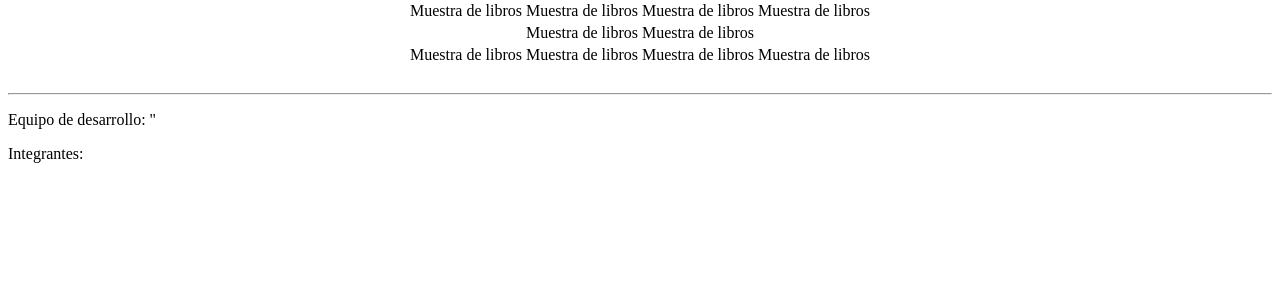
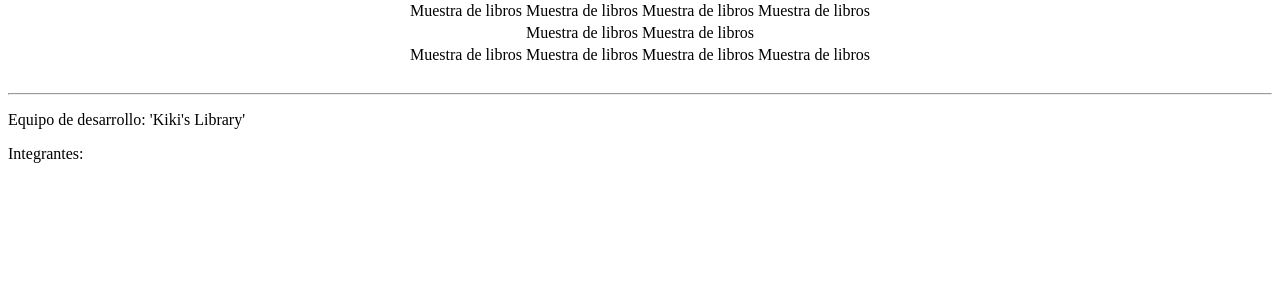
Before and after one commit to DiegoHhrt/LibraryProyect, a PHP site: page / in a window 1280 px wide. Shown: the part 210-512 px from the top of the page. Run offline with PHP 8.4, Linux system fonts and the light colour scheme; the visitor is signed in with stand-in values (Sample User, id 1).

Commit message:
Style: nombre de equipo en página principal

```diff
--- a/dynamics/Index.php
+++ b/dynamics/Index.php
@@ -116,7 +116,7 @@ elseif($sessionIn||(isset($_SESSION["init"])))
                     </table>
                     <br>
                     <hr>
-                    <p>Equipo de desarrollo: ''</p>
+                    <p>Equipo de desarrollo: 'Kiki's Library'</p>
                     <p>Integrantes: </p>
                     <br>
                 </body>
```
